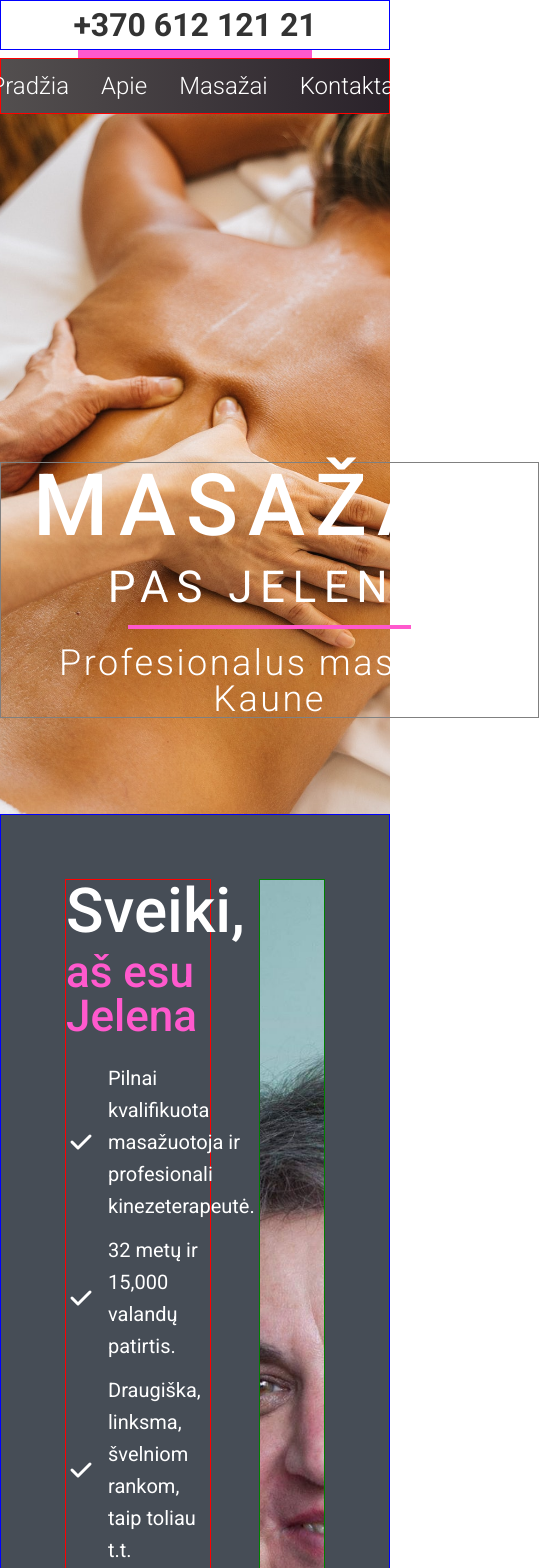
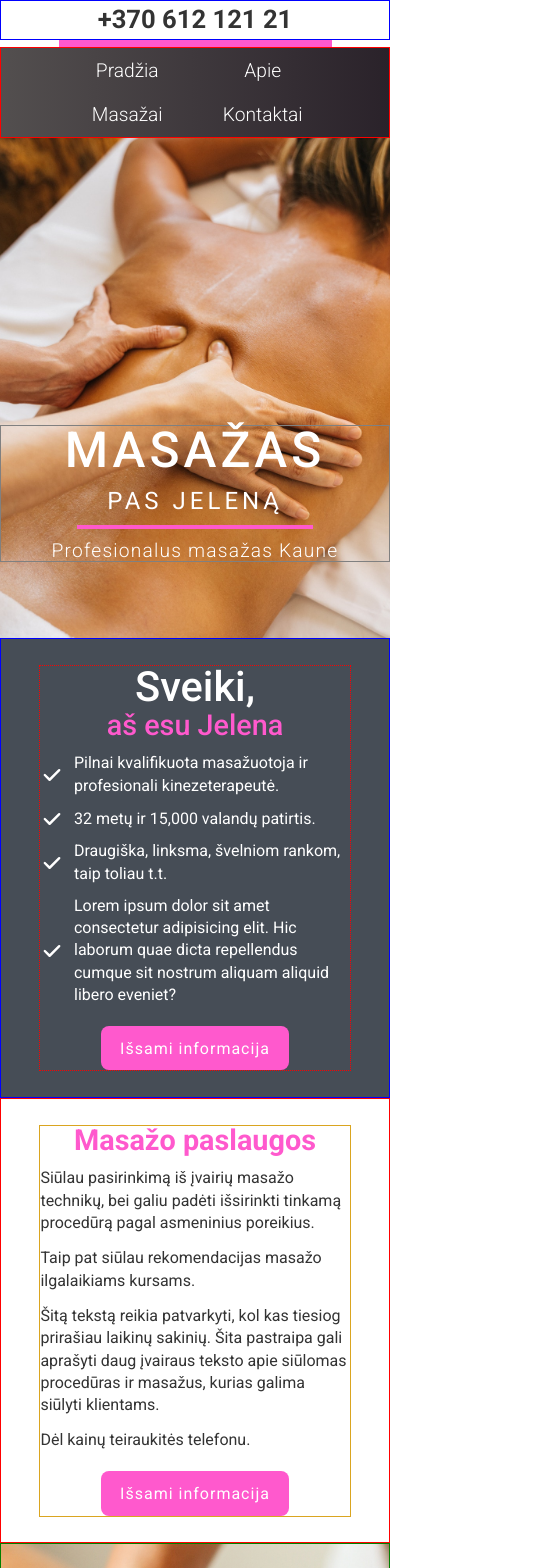
Before and after one commit to irgipaulius/website-masazai.net, a React (Create React App) app: page / in a window 390 px wide. Shown: the top 1568 px of the page, 539 px wide, since content can reach past the window. Built offline with nearby package versions, Linux system fonts and the light colour scheme.

Commit message:
v1 media queries

```diff
--- a/src/components/About.module.css
+++ b/src/components/About.module.css
@@ -9,6 +9,7 @@
 
   display: flex;
   gap: 4.8rem;
+
   /* flex-direction: column; */
   /* justify-content: center; */
   /* align-items: center; */
@@ -17,11 +18,12 @@
 }
 
 .about_text_container {
-  width: 55%;
+  width: 60%;
   color: white;
   font-size: 1.8rem;
 
-  flex-basis: 100%;
+  /* flex-basis: 100%; */
+  /* flex-basis: auto; */
 
   border: 1px solid red;
 }
@@ -58,7 +60,7 @@
 }
 
 .about_image_container {
-  width: 45%;
+  width: 40%;
   /* height: 300px; */
   overflow: hidden;
 
@@ -86,3 +88,202 @@
   background-color: #cc47a4;
   transition: all 0.2s ease-out;
 }
+
+/**************************/
+/* BELOW 1024px (Laptop) */
+/**************************/
+
+/* 1024 / 16 = 64 */
+@media (max-width: 64em) {
+  .about_container {
+    /* padding: 6.4rem; */
+    gap: 3.2rem;
+  }
+
+  .about_text_container {
+    width: 58%;
+
+    border: 1px dotted blue;
+  }
+
+  .about_image_container {
+    width: 42%;
+
+    border: 1px dotted orange;
+  }
+}
+
+/**************************/
+/* BELOW 768px (Tablet) */
+/**************************/
+
+/* 768 / 16 = 48 */
+@media (max-width: 48em) {
+  html {
+    /* font-size: 9px; */
+    /* 9px / 16px = 0.5625 = 56.25% */
+    /* Percentage of user's browser font-size setting */
+    font-size: 56.25%;
+  }
+
+  .about_container {
+    padding: 4.8rem;
+    gap: 2.4rem;
+  }
+
+  .about_text_container {
+    width: 55%;
+
+    border: 1px dotted red;
+  }
+
+  .about_image_container {
+    width: 45%;
+
+    border: 1px dotted blue;
+  }
+
+  .about_title {
+    font-size: 5.2rem;
+    /* margin-bottom: 0.8rem; */
+  }
+  .about_subtitle {
+    font-size: 3.6rem;
+    /* margin-bottom: 2.4rem; */
+  }
+}
+
+/**************************/
+/* BELOW 640px (Tablet) */
+/**************************/
+
+/* 640 / 16 = 40 */
+@media (max-width: 40em) {
+  .about_container {
+    padding: 3.2rem;
+    gap: 1.6rem;
+  }
+
+  .about_text_container {
+    width: 55%;
+
+    border: 1px dotted red;
+  }
+
+  .about_image_container {
+    width: 45%;
+
+    border: 1px dotted blue;
+  }
+
+  .about_title {
+    margin-bottom: 0.4rem;
+  }
+  .about_subtitle {
+    margin-bottom: 1.6rem;
+  }
+  .about_text {
+    line-height: 1.4;
+  }
+
+  .about_btn {
+    margin-top: 2.4rem;
+  }
+}
+
+/**************************/
+/* BELOW 560px (Tablet) */
+/**************************/
+
+/* 560 / 16 = 35 */
+@media (max-width: 35em) {
+  .about_container {
+    padding: 3.2rem 4.8rem;
+  }
+
+  .about_text_container {
+    width: 100%;
+
+    display: flex;
+    flex-direction: column;
+
+    /* border: 1px solid red; */
+  }
+  .about_image_container {
+    display: none;
+  }
+
+  .about_title {
+    text-align: center;
+    /* font-size: 6.2rem; */
+    /* font-weight: 500; */
+    /* margin-bottom: 0.8rem; */
+  }
+  .about_subtitle {
+    text-align: center;
+    /* font-size: 4.4rem; */
+    /* font-weight: 500; */
+    /* margin-bottom: 2.4rem; */
+    /* color: #ff59cd; */
+  }
+
+  .about_btn {
+    margin: 2.4rem auto 0 auto;
+  }
+}
+
+/**************************/
+/* BELOW 432px (Mobile) */
+/**************************/
+
+/* 432 / 16 = 27 */
+@media (max-width: 27em) {
+  html {
+    /* font-size: 8px; */
+    /* 8px / 16px = 0.5 = 50% */
+    /* Percentage of user's browser font-size setting */
+    font-size: 50%;
+  }
+
+  .about_container {
+    padding: 3.2rem 4.8rem;
+  }
+
+  .about_text_container {
+    width: 100%;
+
+    display: flex;
+    flex-direction: column;
+
+    /* border: 1px solid red; */
+  }
+  .about_image_container {
+    display: none;
+  }
+
+  .about_title {
+    text-align: center;
+    /* font-size: 6.2rem; */
+    /* font-weight: 500; */
+    /* margin-bottom: 0.8rem; */
+  }
+  .about_subtitle {
+    text-align: center;
+    /* font-size: 4.4rem; */
+    /* font-weight: 500; */
+    /* margin-bottom: 2.4rem; */
+    /* color: #ff59cd; */
+  }
+
+  .about_btn {
+    margin: 2.4rem auto 0 auto;
+  }
+}
+
+/*
+- Font sizes (px)
+10 / 12 / 14 / 16 / 18 / 20 / 24 / 30 / 36 / 44 / 52 / 62 / 74 / 86 / 98
+
+- Spacing system (px)
+2 / 4 / 8 / 12 / 16 / 24 / 32 / 48 / 64 / 80 / 96 / 128
+*/
--- a/src/components/Contacts.module.css
+++ b/src/components/Contacts.module.css
@@ -59,3 +59,59 @@ a:hover {
   text-decoration: underline;
   transition: all 0.2s ease-out;
 }
+
+/**************************/
+/* BELOW 768px (Tablet) */
+/**************************/
+
+/* 768 / 16 = 48 */
+@media (max-width: 48em) {
+  .contacts_container {
+    padding: 3.2rem 3.2rem 4.8rem 3.2rem;
+
+    border: 1px dotted blue;
+  }
+}
+
+/**************************/
+/* BELOW 432px (Mobile) */
+/**************************/
+
+/* 432 / 16 = 27 */
+@media (max-width: 27em) {
+  .contacts_container {
+    gap: 2.4rem;
+  }
+
+  .contacts_title {
+    font-size: 3rem;
+
+    letter-spacing: 4px;
+  }
+
+  .contacts_subtitle {
+    font-size: 1.8rem;
+    line-height: 1.4;
+  }
+
+  .mob {
+    font-size: 3rem;
+    margin-bottom: 0.8rem;
+  }
+
+  .email {
+    font-size: 1.4rem;
+  }
+
+  .contacts_facebook {
+    font-size: 1.8rem;
+  }
+}
+
+/*
+- Font sizes (px)
+10 / 12 / 14 / 16 / 18 / 20 / 24 / 30 / 36 / 44 / 52 / 62 / 74 / 86 / 98
+
+- Spacing system (px)
+2 / 4 / 8 / 12 / 16 / 24 / 32 / 48 / 64 / 80 / 96 / 128
+*/
--- a/src/components/Hero.module.css
+++ b/src/components/Hero.module.css
@@ -47,3 +47,84 @@
   height: 0.4rem;
   background-color: #ff59cd;
 }
+
+/**************************/
+/* BELOW 768px (Tablet) */
+/**************************/
+
+/* 768 / 16 = 48 */
+@media (max-width: 48em) {
+  .hero {
+    height: 650px;
+  }
+}
+
+/**************************/
+/* BELOW 640px (Tablet) */
+/**************************/
+
+/* 640 / 16 = 40 */
+@media (max-width: 40em) {
+  .hero {
+    height: 600px;
+  }
+
+  .hero_title {
+    font-size: 7.4rem;
+    padding-bottom: 1.6rem;
+  }
+  .hero_subtitle {
+    font-size: 3.6rem;
+    padding-bottom: 1.6rem;
+  }
+  .hero_about {
+    font-size: 3rem;
+    padding: 1.6rem 0 0 0;
+  }
+}
+
+/**************************/
+/* BELOW 432px (Mobile) */
+/**************************/
+
+/* 432 / 16 = 40 */
+@media (max-width: 27em) {
+  html {
+    /* font-size: 8px; */
+    /* 8px / 16px = 0.5 = 50% */
+    /* Percentage of user's browser font-size setting */
+    font-size: 50%;
+  }
+
+  .hero {
+    height: 500px;
+  }
+
+  .hero_title {
+    font-size: 6.2rem;
+    letter-spacing: 0.5rem;
+    padding-bottom: 1.6rem;
+  }
+  .hero_subtitle {
+    font-size: 3rem;
+    letter-spacing: 0.5rem;
+    padding-bottom: 1.6rem;
+  }
+  .hero_about {
+    font-size: 2.4rem;
+    letter-spacing: 0.15rem;
+    padding: 1.6rem 0 0 0;
+  }
+
+  .hero_line {
+    margin: 0 15%;
+  }
+}
+
+/*
+- Font sizes (px)
+10 / 12 / 14 / 16 / 18 / 20 / 24 / 30 / 36 / 44 / 52 / 62 / 74 / 86 / 98
+
+- Spacing system (px)
+2 / 4 / 8 / 12 / 16 / 24 / 32 / 48 / 64 / 80 / 96 / 128
+*/
--- a/src/components/Main.js
+++ b/src/components/Main.js
@@ -35,10 +35,7 @@ function Main() {
             <p className={main_text}>
               Šitą tekstą reikia patvarkyti, kol kas tiesiog prirašiau laikinų sakinių. Šita
               pastraipa gali aprašyti daug įvairaus teksto apie siūlomas procedūras ir masažus,
-              kurias galima siūlyti klientams. Šita pastraipa gali aprašyti daug įvairaus teksto
-              apie siūlomas procedūras ir masažus, kurias galima siūlyti klientams. Šita pastraipa
-              gali aprašyti daug įvairaus teksto apie siūlomas procedūras ir masažus, kurias galima
-              siūlyti klientams.
+              kurias galima siūlyti klientams.
             </p>
             <p className={main_text}>Dėl kainų teiraukitės telefonu.</p>
             <button className={main_btn}>Išsami informacija</button>
--- a/src/components/Main.module.css
+++ b/src/components/Main.module.css
@@ -45,6 +45,7 @@
 }
 .main_text {
   font-size: 2rem;
+  line-height: 1.4;
   margin-bottom: 1.6rem;
 }
 .main_text:last-of-type {
@@ -97,7 +98,6 @@
   display: flex;
   flex-direction: column;
   gap: 1.6rem;
-
 }
 .points_text_list_item {
   font-size: 2.4rem;
@@ -116,7 +116,6 @@
   flex-basis: 100%;
 
   padding: 1rem 1.6rem;
-
 }
 .points_text_checkmark {
   min-width: 4.4rem;
@@ -125,3 +124,89 @@
   background-color: #ff59cd;
   color: white;
 }
+
+/**************************/
+/* BELOW 640px (Tablet) */
+/**************************/
+
+/* 640 / 16 = 40 */
+@media (max-width: 40em) {
+  .main_content {
+    flex-direction: column;
+  }
+
+  .main_text_container {
+    width: 100%;
+
+    /* display: flex; */
+    justify-content: center;
+
+    /* align-self: stretch; */
+
+    /* border: 1px solid red; */
+  }
+  .main_texts {
+    /* 64 - 3.2 - 3.2 = 53.6 */
+    max-width: 100%;
+    margin: 3.2rem 4.8rem;
+
+    display: flex;
+    flex-direction: column;
+    /* gap: 1.6rem; */
+    /* flex-basis: 100%; */
+
+    /* border: 1px solid goldenrod; */
+  }
+  .main_title,
+  .points_container_title {
+    /* font-size: 3.6rem; */
+    text-align: center;
+    margin-bottom: 1.6rem;
+  }
+  .main_text {
+    /* font-size: 2rem; */
+    /* line-height: 1.4; */
+
+    margin-bottom: 1.6rem;
+  }
+  .main_btn {
+    /* margin-top: 2.4rem; */
+    margin: 2.4rem auto 0 auto;
+  }
+
+  .main_image_container {
+    width: 100%;
+
+    justify-content: center;
+
+    /* align-self: stretch; */
+
+    /* background-image: url("/public/images/temp_main-image-container.jpg"); */
+    /* background-position: center; */
+    /* background-repeat: no-repeat; */
+    /* background-size: cover; */
+
+    /* display: flex; */
+    /* justify-content: flex-start; */
+
+    border: 1px solid green;
+  }
+
+  .points_container {
+    /* 64 - 3.2 - 3.2 = 53.6 */
+    max-width: 100%;
+    margin: 3.2rem 4.8rem;
+
+    /* flex-basis: 100%; */
+
+    border: 1px dotted blue;
+  }
+}
+
+/*
+- Font sizes (px)
+10 / 12 / 14 / 16 / 18 / 20 / 24 / 30 / 36 / 44 / 52 / 62 / 74 / 86 / 98
+
+- Spacing system (px)
+2 / 4 / 8 / 12 / 16 / 24 / 32 / 48 / 64 / 80 / 96 / 128
+*/
--- a/src/components/NavBar.module.css
+++ b/src/components/NavBar.module.css
@@ -73,3 +73,50 @@
   border-bottom: 0.8rem solid #ff59cd;
   transition: all 0.2s ease-out;
 }
+
+/**************************/
+/* BELOW 640px (Tablet) */
+/**************************/
+
+/* 640 / 16 = 40 */
+@media (max-width: 40em) {
+  .navbar_line {
+    margin: 0 15%;
+  }
+}
+
+/**************************/
+/* BELOW 432px (Mobile) */
+/**************************/
+
+/* 432 / 16 = 40 */
+@media (max-width: 27em) {
+  .nav_menu {
+    padding: 0 15%;
+    height: auto;
+
+    display: grid;
+    grid-template-columns: repeat(2, 1fr);
+    grid-template-rows: 5.6rem 5.6rem;
+    column-gap: 0;
+    row-gap: 0;
+
+    justify-items: center;
+    align-items: center;
+
+    border: 1px solid red;
+  }
+  .nav_item {
+    height: 100%;
+
+    /* border: 1px solid green; */
+  }
+}
+
+/*
+- Font sizes (px)
+10 / 12 / 14 / 16 / 18 / 20 / 24 / 30 / 36 / 44 / 52 / 62 / 74 / 86 / 98
+
+- Spacing system (px)
+2 / 4 / 8 / 12 / 16 / 24 / 32 / 48 / 64 / 80 / 96 / 128
+*/
--- a/src/index.css
+++ b/src/index.css
@@ -15,6 +15,7 @@ Bold: 600
 Default: 1
 (Small: 1.05)
 (Medium: 1.2)
+(Main) 1.4
 Paragraph default: 1.6
 
 - Letter spacing
--- a/src/index.js
+++ b/src/index.js
@@ -2,6 +2,7 @@ import React from 'react';
 import ReactDOM from 'react-dom/client';
 
 import './index.css';
+// import './queries.css'
 import App from './App';
 
 const root = ReactDOM.createRoot(document.getElementById('root'));
```
Also changed, not shown: src/queries.css (added, +10 -0 lines).
